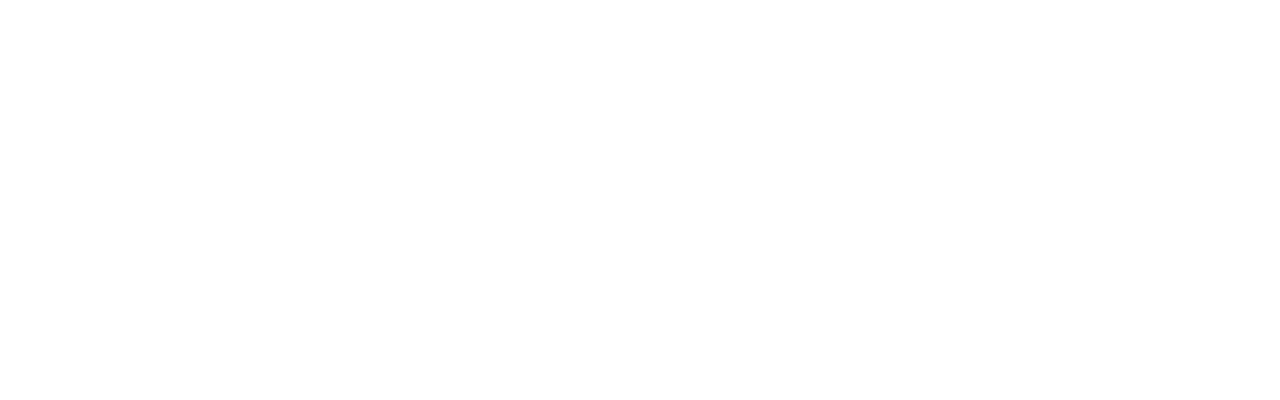
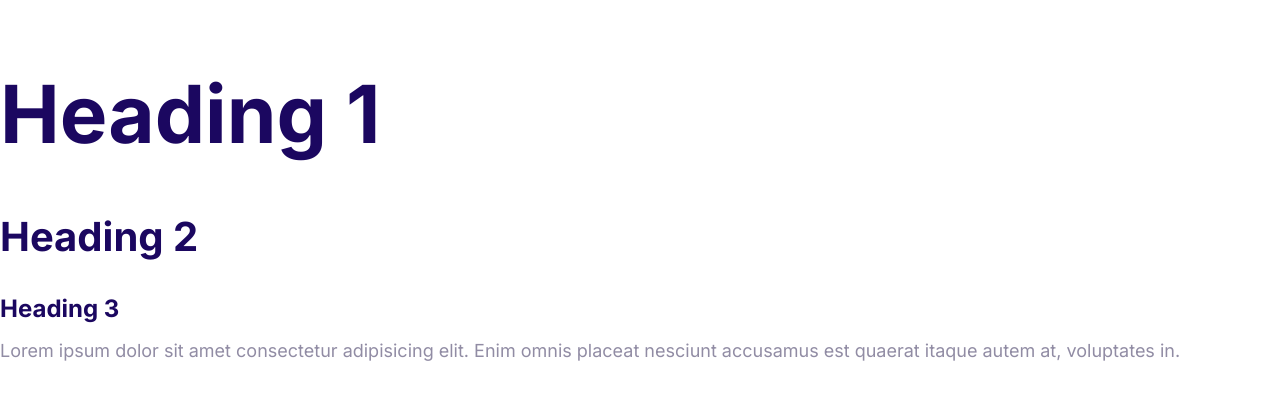
Before and after one commit to Hassan-Foadi/MySecondProject, a plain HTML site: page index 3.html in a window 1280 px wide. Drawn offline with Linux system fonts and the light colour scheme.

Commit message:
Define the Styles for the Fonts.

```diff
--- a/CSS/style 3.css
+++ b/CSS/style 3.css
@@ -6,3 +6,50 @@
     --color-body: #918ca4;
 
 }
+html {
+
+    font-size: 62.5%;
+}
+
+body {
+    font-family: Inter, Arial, Helvetica, sans-serif;
+    font-size: 2.4rem;
+    line-height: 1.5;
+    color:  var(--color-body);
+}
+
+h1,h2,h3 {
+    color: var(--color-headings);
+    margin-bottom: 1rem;
+
+}
+
+h1 {
+    font-size: 7rem;
+}
+h2 {
+    font-size: 4rem;
+}
+h3 {
+    font-size: 3rem;
+}
+
+p {
+    margin-top: 0;
+}
+
+@media screen and (min-width: 1024px) {
+    body {
+        font-size: 1.8rem;
+    }
+    h1 {
+        font-size: 8rem;
+
+    }
+    h2 {
+        font-size: 4rem;
+    }
+    h3 {
+        font-size: 2.4rem;
+    }
+}
--- a/index 3.html
+++ b/index 3.html
@@ -5,8 +5,18 @@
     <meta http-equiv="X-UA-Compatible" content="IE=edge" />
     <meta name="viewport" content="width=device-width, initial-scale=1.0" />
     <title>Document</title>
+    <link rel="preconnect" href="https://fonts.googleapis.com" />
+    <link rel="preconnect" href="https://fonts.gstatic.com" crossorigin />
+    <link
+      href="https://fonts.googleapis.com/css2?family=Inter:wght@400;700&family=Open+Sans:wght@400;700&family=Roboto:wght@700&display=swap"
+      rel="stylesheet" />
     <link rel="stylesheet" href="CSS/normalize.css" />
     <link rel="stylesheet" href="CSS/style 3.css" />
   </head>
-  <body></body>
+  <body>
+    <h1>Heading 1</h1>
+    <h2>Heading 2</h2>
+    <h3>Heading 3</h3>
+    <p>Lorem ipsum dolor sit amet consectetur adipisicing elit. Enim omnis placeat nesciunt accusamus est quaerat itaque autem at, voluptates in.</p>
+  </body>
 </html>
```
